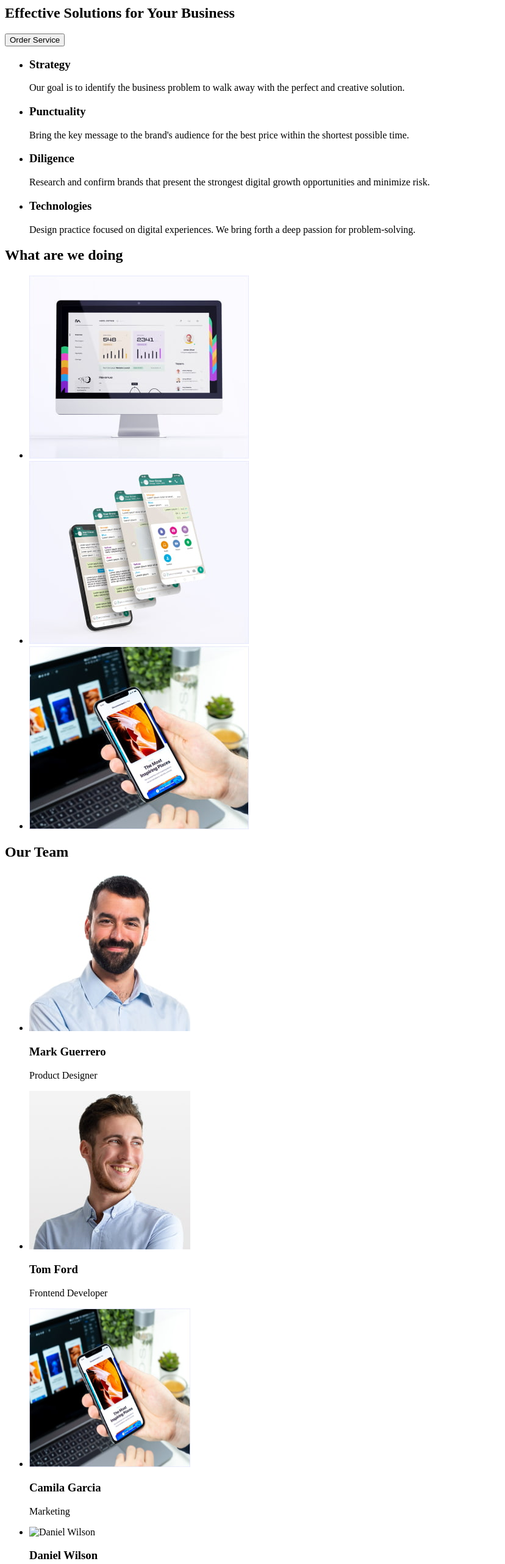
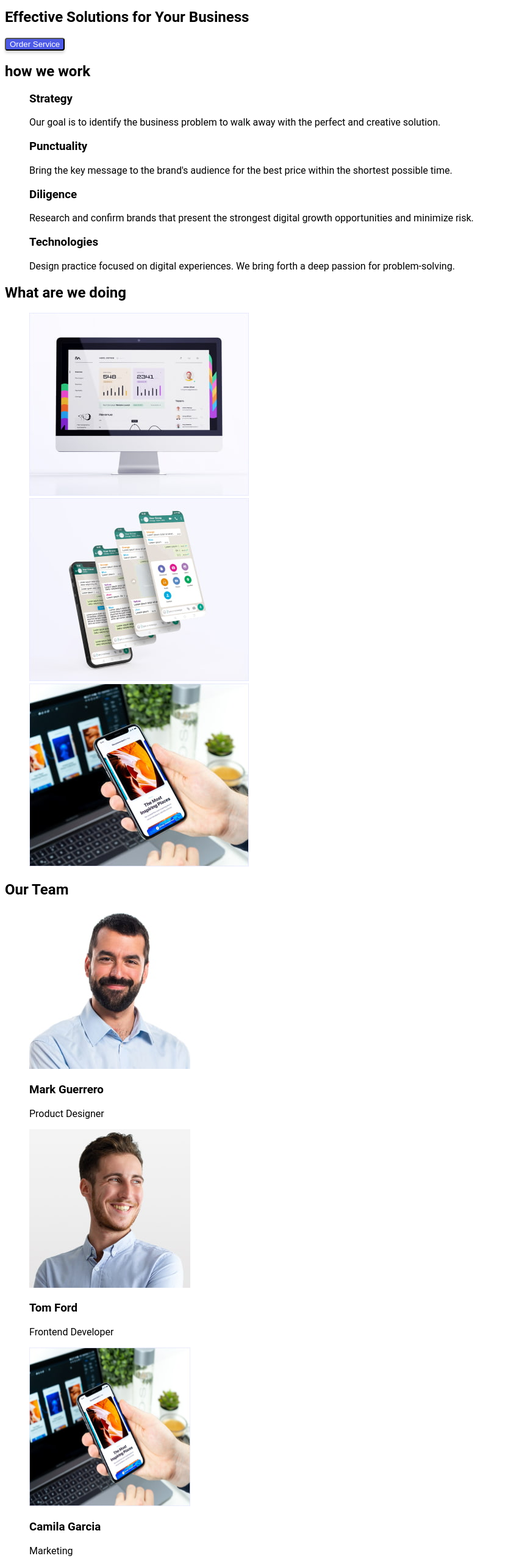
Before and after one commit to yelyzavetasokolova12/goit-markup-hw-02, a plain HTML site: page index.html in a window 1280 px wide. Shown: the part 160-2725 px from the top of the page at 61% size, without its empty margins (0-828 px from the left). Drawn offline with Linux system fonts and the light colour scheme; files whose address does not match are found by name.

Commit message:
did part of the work with css

```diff
--- a/css/styles.css
+++ b/css/styles.css
@@ -0,0 +1,107 @@
+/* Base styles */
+.section {
+   background-color: #fff;
+}
+
+.link {
+   text-decoration: none;
+}
+
+.list {
+   list-style: none;
+}
+
+body {
+   font-family: Roboto;
+   font-style: normal;
+}
+
+/* Hero styles */
+.hero-title {
+
+}
+
+.hero-btn {
+   border-radius: 4px;
+   background: var(--iris, #4D5AE5);
+   box-shadow: 0px 4px 4px 0px rgba(0, 0, 0, 0.15);
+   color: #fff;
+}
+.hero-btn:hover,
+.hero-btn:focus {
+   border-radius: 4px;
+   background: var(--ocean, #404BBF);
+   box-shadow: 0px 4px 4px 0px rgba(0, 0, 0, 0.15);
+   color: #fff;
+
+}
+
+/* Benefits styles */
+.benefits {
+   background: #fff;
+
+}
+
+.benefits-title {
+
+}
+.benefits-list {
+
+}
+.benefits-list-item {
+
+}
+
+.benefits-list-subtitle {
+
+}
+
+.benefits-list-desc {
+
+}
+
+/* Work styles  */
+.case {
+
+}
+.case-title {
+
+}
+.case-list {
+
+}
+.case-list-item {
+
+}
+.case-list-img {
+
+}
+
+/* Team styles */
+.team {
+
+}
+
+.team-title {
+
+}
+
+.team-list {
+
+}
+
+.team-list-item {
+
+}
+
+.team-list-img {
+
+}
+
+.team-list-subtitle {
+
+}
+
+.team-list-desc {
+
+}
--- a/index.html
+++ b/index.html
@@ -41,39 +41,39 @@
 
     <main>
       <!-- Hero Section -->
-      <section>
-        <h1>Effective Solutions for Your Business</h1>
-        <button type="button">Order Service</button>
+      <section class="hero section">
+        <h1 class="hero-title">Effective Solutions for Your Business</h1>
+        <button class="hero-btn" type="button">Order Service</button>
       </section>
 
       <!-- Section 1 -->
-      <section>
-        <h2 hidden>how we work</h2>
-        <ul>
-          <li>
-            <h3>Strategy</h3>
-            <p>
+      <section class="benefits section">
+        <h2 class="benefits-title">how we work</h2>
+        <ul class="benefits-list list">
+          <li class="benefits-list-item">
+            <h3 class="benefits-list-subtitle">Strategy</h3>
+            <p class="benefits-list-desc">
               Our goal is to identify the business problem to walk away with the
               perfect and creative solution.
             </p>
           </li>
-          <li>
-            <h3>Punctuality</h3>
-            <p>
+          <li class="benefits-list-item">
+            <h3 class="benefits-list-subtitle">Punctuality</h3>
+            <p class="benefits-list-desc">
               Bring the key message to the brand's audience for the best price
               within the shortest possible time.
             </p>
           </li>
-          <li>
-            <h3>Diligence</h3>
-            <p>
+          <li class="benefits-list-item">
+            <h3 class="benefits-list-subtitle">Diligence</h3>
+            <p class="benefits-list-desc">
               Research and confirm brands that present the strongest digital
               growth opportunities and minimize risk.
             </p>
           </li>
-          <li>
-            <h3>Technologies</h3>
-            <p>
+          <li class="benefits-list-item">
+            <h3 class="benefits-list-subtitle">Technologies</h3>
+            <p class="benefits-list-desc">
               Design practice focused on digital experiences. We bring forth a
               deep passion for problem-solving.
             </p>
@@ -82,28 +82,27 @@
       </section>
 
       <!-- Section 2 -->
-      <section>
-        <h2>What are we doing</h2>
-
-        <ul>
-          <li>
-            <img
+      <section class="case section">
+        <h2 class="case-title">What are we doing</h2>
+        <ul class="case-list list">
+          <li class="case-list-item">
+            <img class="case-list-img"
               src="./images/services/img1.jpg"
               alt="statistic image"
               width="360"
               height="300"
             />
           </li>
-          <li>
-            <img
+          <li class="case-list-item">
+            <img class="case-list-img"
               src="./images/services/img2.jpg"
               alt="analysis image"
               width="360"
               height="300"
             />
           </li>
-          <li>
-            <img
+          <li class="case-list-item">
+            <img class="case-list-img"
               src="./images/services/img3.jpg"
               alt="app image"
               width="360"
@@ -114,52 +113,52 @@
       </section>
 
       <!-- Section 3 -->
-      <section>
-        <h2>Our Team</h2>
+      <section class="team section">
+        <h2 class="team-title">Our Team</h2>
 
-        <ul>
-          <li>
-            <img
+        <ul class="team-list list">
+          <li class="team-list-item">
+            <img class="team-list-img"
               src="./images/team/img1.jpg"
               alt="Mark Guerrero"
               width="264"
               height="260"
             />
-            <h3>Mark Guerrero</h3>
-            <p>Product Designer</p>
+            <h3 class="team-list-subtitle">Mark Guerrero</h3>
+            <p class="team-list-desc">Product Designer</p>
           </li>
 
-          <li>
-            <img
+          <li class="team-list-item">
+            <img class="team-list-img"
               src="./images/team/img2.jpg"
               alt="Tom Ford"
               width="264"
               height="260"
             />
-            <h3>Tom Ford</h3>
-            <p>Frontend Developer</p>
+            <h3 class="team-list-subtitle">Tom Ford</h3>
+            <p class="team-list-desc">Frontend Developer</p>
           </li>
 
-          <li>
-            <img
+          <li class="team-list-item">
+            <img class="team-list-img"
               src="./images/team/img3.jpg"
               alt="Camila Garcia"
               width="264"
               height="260"
             />
-            <h3>Camila Garcia</h3>
-            <p>Marketing</p>
+            <h3 class="team-list-subtitle">Camila Garcia</h3>
+            <p class="team-list-desc">Marketing</p>
           </li>
 
-          <li>
-            <img
+          <li class="team-list-item">
+            <img class="team-list-img"
               src="./images/team/img4.jpg"
               alt="Daniel Wilson"
               width="264"
               height="260"
             />
-            <h3>Daniel Wilson</h3>
-            <p>UI Designer</p>
+            <h3 class="team-list-subtitle">Daniel Wilson</h3>
+            <p class="team-list-desc">UI Designer</p>
           </li>
         </ul>
       </section>
```
